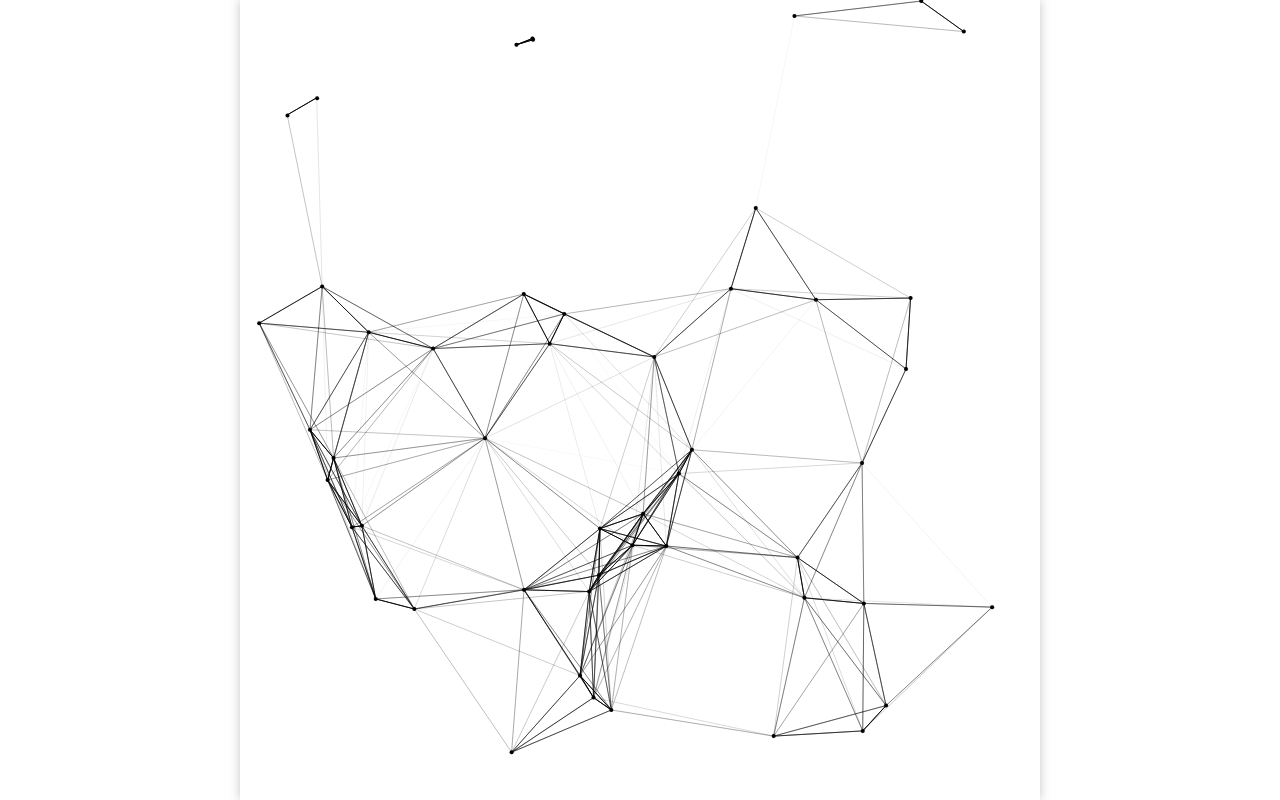
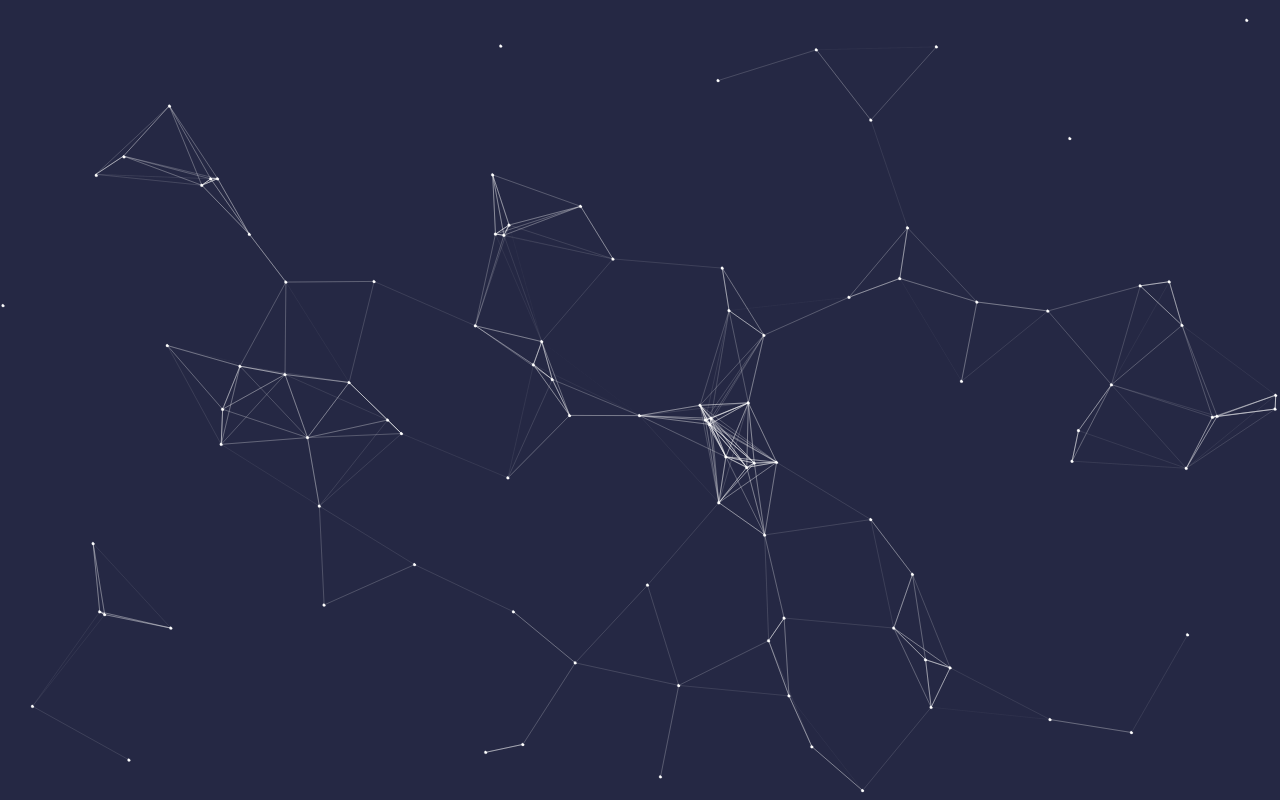
Before and after one commit to itshy/particly.js, a website: page src/index.html in a window 1280 px wide. Drawn offline with Linux system fonts and the light colour scheme.

Commit message:
Feature: randomized speed, width of lines, resized canvas
Changed colors(background, points, lines)

```diff
--- a/package.json
+++ b/package.json
@@ -6,7 +6,7 @@
   "scripts": {
     "test": "echo \"Error: no test specified\" && exit 1",
     "start": "parcel src/index.html",
-    "build": "parcel build src/index.html --public-url / --out-dir build"
+    "build": "parcel build src/index.html --public-url ./ --out-dir build"
   },
   "repository": {
     "type": "git",
@@ -20,6 +20,7 @@
   "devDependencies": {
     "@babel/core": "^7.4.5",
     "@babel/plugin-proposal-class-properties": "^7.4.4",
-    "@babel/preset-react": "^7.0.0"
+    "@babel/preset-react": "^7.0.0",
+    "cssnano": "^4.1.10"
   }
 }
--- a/src/css/style.css
+++ b/src/css/style.css
@@ -16,8 +16,8 @@ html, body {
   justify-content: center;
 }
 #root-canvas {
-  width: 800px;
-  height: 800px;
+  width: 100%;
+  height: 100%;
   box-shadow: 0 0 10px rgba(62, 62, 62, 0.3);
 }
 
--- a/src/index.html
+++ b/src/index.html
@@ -9,7 +9,7 @@
 </head>
 <body>
   <div id="root">
-    <canvas id="root-canvas" width="800px" height="800px"></canvas>
+    <canvas id="root-canvas"></canvas>
   </div>
   <script src="./js/index.js"></script>
 </body>
--- a/src/js/index.js
+++ b/src/js/index.js
@@ -1,24 +1,31 @@
-const minDistance = 125
-const minDistancePoints = 200
-const width = 800
-const height = 800
-const countPoints = 50
+const canvas = document.querySelector('#root-canvas')
+const ctx = canvas.getContext('2d')
+
+ctx.canvas.width = canvas.getBoundingClientRect().width
+ctx.canvas.height = canvas.getBoundingClientRect().height
+
+const minDistance = 200
+const minDistancePoints = 125
+const width = canvas.getBoundingClientRect().width
+const height = canvas.getBoundingClientRect().height
+const countPoints = 100
+const backgroundColor = '#252844'
+const pointsColor = '#ffffff'
 let points = []
 let lines = []
 
 for (let i = 0; i < countPoints; i++) {
   points.push({
-    top: Math.floor(Math.random() * 800),
-    left: Math.floor(Math.random() * 800),
+    left: Math.floor(Math.random() * width),
+    top: Math.floor(Math.random() * height),
     cosMoving: Math.random() * 1,
     directionX: ((Math.random() * 2 - 1) >= 0) ? 1 : -1,
     directionY: ((Math.random() * 2 - 1) >= 0) ? 1 : -1,
+    speed: Math.random() * 1.25 + 0.25,
   })
 }
 
 function initParticly() {
-  const canvas = document.querySelector('#root-canvas')
-  const ctx = canvas.getContext('2d')
   let mouseTop = 0;
   let mouseLeft = 0;
 
@@ -29,10 +36,11 @@ function initParticly() {
 
   function redraw() {
     lines = []
-    ctx.clearRect(0, 0, 800, 800);
+    ctx.fillStyle = backgroundColor
+    ctx.fillRect(0, 0, width, height);
 
     points.map((point, index) => {
-      const hypo = 1
+      const hypo = point.speed
       const cosCatHyp = point.cosMoving
       let xCat = 0
       let yCat = 0
@@ -44,15 +52,16 @@ function initParticly() {
       points[index].left = points[index].left + (xCat * points[index].directionX)
     })
 
-    points = points.filter(point => (point.top > 0) && (point.left > 0) && (point.top < width) && (point.left < height))
+    points = points.filter(point => (point.top > 0) && (point.left > 0) && (point.top < height) && (point.left < width))
 
     for (let i = points.length; i < countPoints; i++) {
       points.push({
-        top: Math.floor(Math.random() * 800),
-        left: Math.floor(Math.random() * 800),
+        left: Math.floor(Math.random() * width),
+        top: Math.floor(Math.random() * height),
         cosMoving: Math.random() * 1,
         directionX: ((Math.random() * 2 - 1) >= 0) ? 1 : -1,
         directionY: ((Math.random() * 2 - 1) >= 0) ? 1 : -1,
+        speed: Math.random() * 1.25 + 0.25,
       })
     }
 
@@ -95,7 +104,8 @@ function initParticly() {
       }
 
       ctx.beginPath()
-      ctx.arc(points[index].left, points[index].top, 2, 0, 2 * Math.PI)
+      ctx.fillStyle = pointsColor
+      ctx.arc(points[index].left, points[index].top, 1.5, 0, 1.5 * Math.PI)
       ctx.fill()
       ctx.stroke()
     })
@@ -104,8 +114,8 @@ function initParticly() {
       ctx.beginPath()
       ctx.moveTo(line.lineX1, line.lineY1)
       ctx.lineTo(line.lineX2, line.lineY2)
-      ctx.lineWidth = 1
-      ctx.strokeStyle = `rgba(0, 0, 0, ${line.opacity})`
+      ctx.lineWidth = 0.5
+      ctx.strokeStyle = `rgba(255, 255, 255, ${line.opacity})`
       ctx.stroke()
     })
   }
```
Also changed, not shown: 1 other file.
